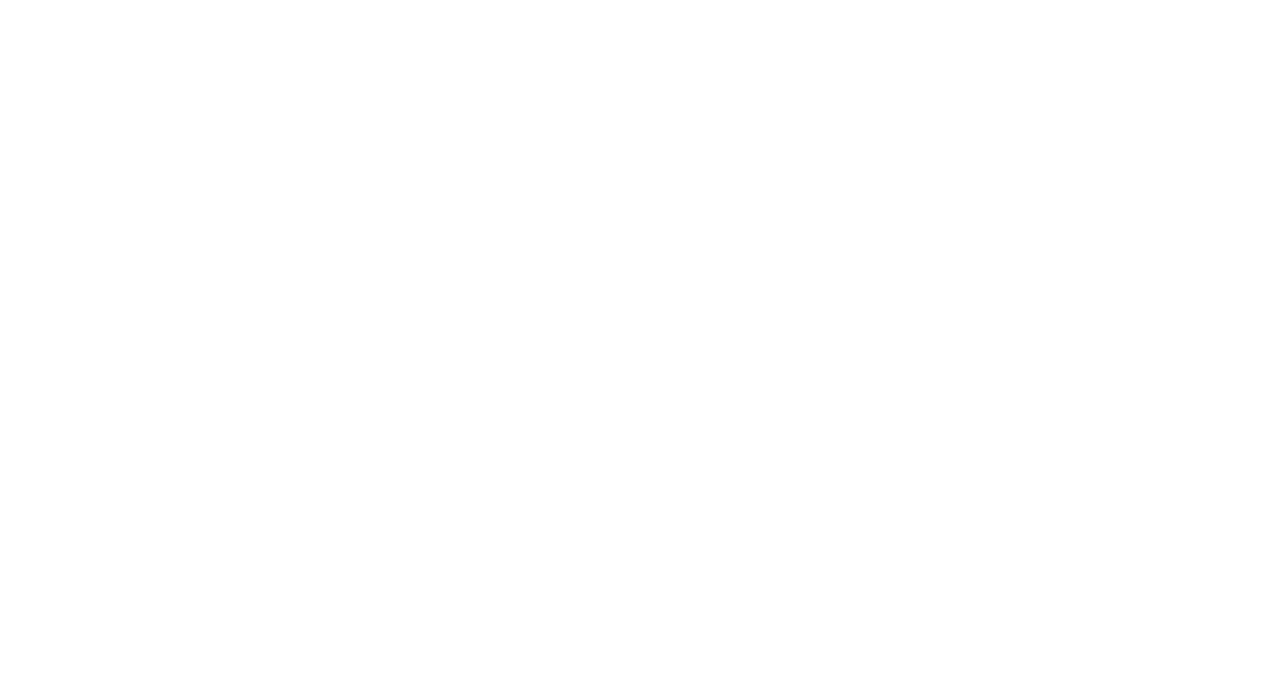
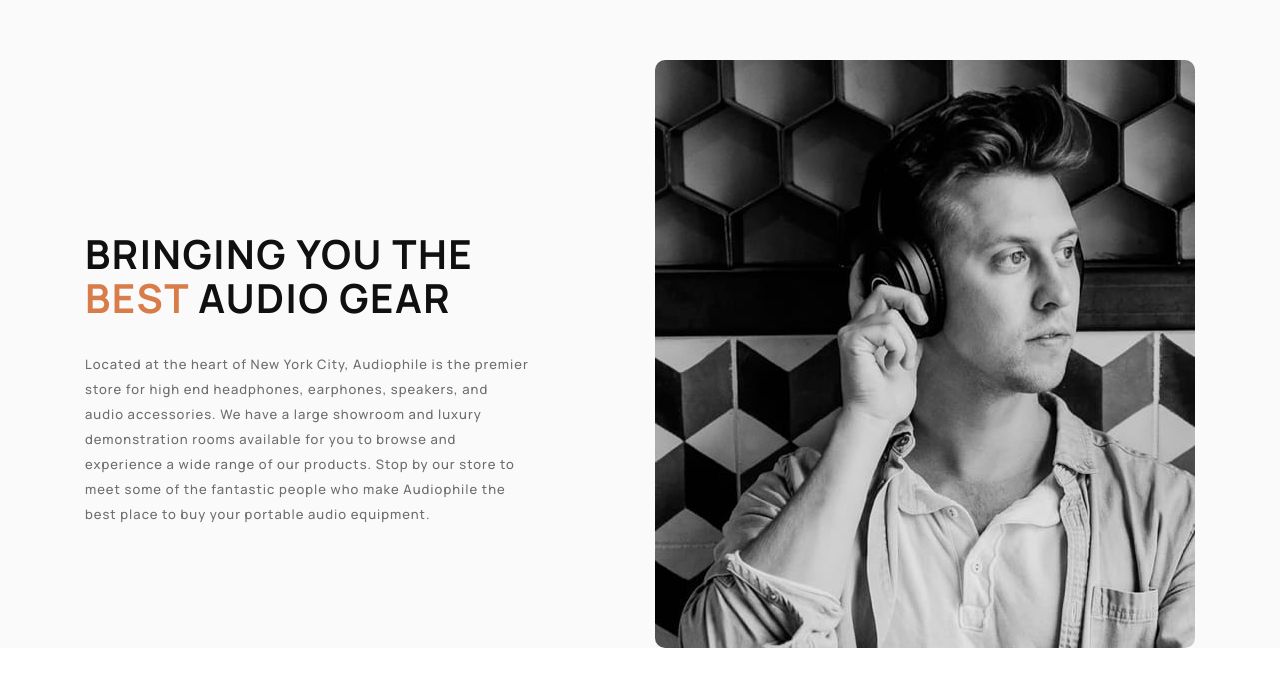
Before and after one commit to Chermann-KING/audiophile, a React (Vite) app: page / in a window 1280 px wide. Shown: the part 2774-3460 px from the top of the page. Before the commit the page ends 2634 px from the top, so only its background shows below. Built offline with nearby package versions, Linux system fonts and the light colour scheme.

Commit message:
💄 HOME: Main > Create and styling elements in About Section

```diff
--- a/src/pages/home/Home.jsx
+++ b/src/pages/home/Home.jsx
@@ -13,6 +13,41 @@ export default function () {
         <Hero />
         <Categories />
         <Products />
+        <section className="about">
+          <div className="about-infos">
+            <h2>
+              Bringing you the <span>best</span> audio gear
+            </h2>
+            <p>
+              Located at the heart of New York City, Audiophile is the premier
+              store for high end headphones, earphones, speakers, and audio
+              accessories. We have a large showroom and luxury demonstration
+              rooms available for you to browse and experience a wide range of
+              our products. Stop by our store to meet some of the fantastic
+              people who make Audiophile the best place to buy your portable
+              audio equipment.
+            </p>
+          </div>
+
+          <div className="about-image">
+            <picture>
+              <source
+                media="(min-width: 1025px)"
+                srcSet="/assets/shared/desktop/image-best-gear.jpg"
+              />
+
+              <source
+                media="(min-width: 768px) and (max-width: 1024px)"
+                srcSet="/assets/shared/tablet/image-best-gear.jpg"
+              />
+
+              <img
+                src="/assets/shared/mobile/image-best-gear.jpg"
+                alt="best-gear-image"
+              />
+            </picture>
+          </div>
+        </section>
       </main>
     </HomeStyled>
   );
@@ -23,5 +58,52 @@ const HomeStyled = styled.div`
 
   main {
     margin: 0 auto;
+
+    .about {
+      margin: 200px auto;
+      width: 1110px;
+      height: 588px;
+
+      display: flex;
+      align-items: center;
+      column-gap: 125px;
+
+      .about-infos {
+        width: 445px;
+        height: 245px;
+
+        display: flex;
+        flex-direction: column;
+        row-gap: 32px;
+
+        color: ${theme.colors.secondaryColor};
+
+        h2 {
+          font-size: ${theme.fonts.size.H2};
+          font-weight: ${theme.fonts.weights.bold};
+          line-height: ${theme.fonts.lineSpace.H2LineSpace};
+          letter-spacing: ${theme.fonts.charSpace.H2CharSpace};
+          text-transform: uppercase;
+
+          span {
+            color: ${theme.colors.primaryColor};
+          }
+        }
+        p {
+          font-size: ${theme.fonts.size.SUBTITLE};
+          font-weight: ${theme.fonts.weights.medium};
+          line-height: ${theme.fonts.lineSpace.SubtitleLineSpace};
+          letter-spacing: ${theme.fonts.charSpace.SubtilteCharSpace};
+          opacity: 0.6;
+        }
+      }
+      .about-image {
+        width: 540px;
+        height: 100%;
+
+        border-radius: 10px;
+        overflow: hidden;
+      }
+    }
   }
 `;
```
